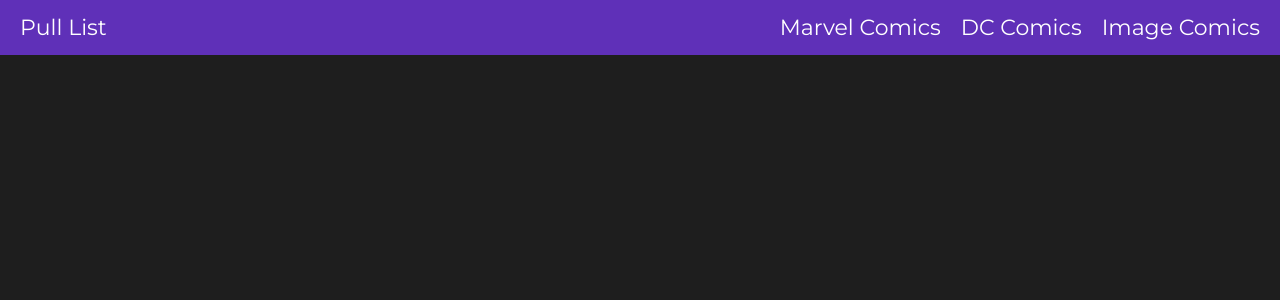
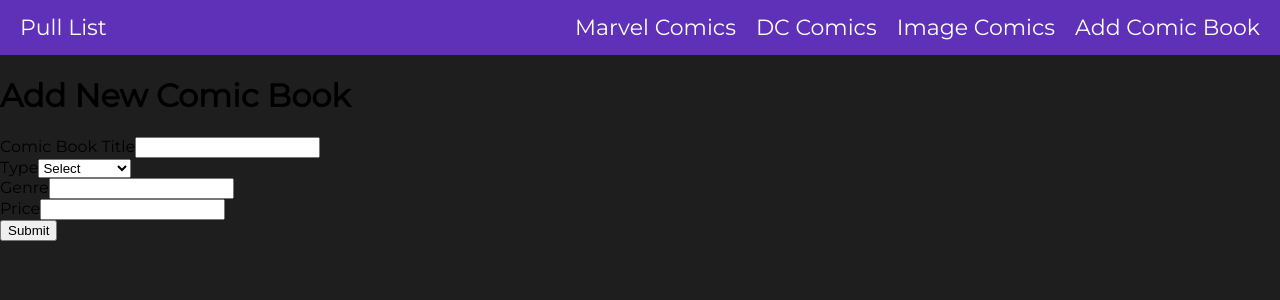
Before and after one commit to LopezChris616/comic-book-pull-list, a React (Create React App) app: page /addComic in a window 1280 px wide. Shown: the top 300 px of the page. Built offline with nearby package versions, Linux system fonts and the light colour scheme.

Commit message:
Add form for new comic books

```diff
--- a/src/components/Navbar.js
+++ b/src/components/Navbar.js
@@ -11,6 +11,7 @@ function Navbar() {
             <NavLink to="/marvel">Marvel Comics</NavLink>
             <NavLink to="/dc">DC Comics</NavLink>
             <NavLink to="/image">Image Comics</NavLink>
+            <NavLink to="/addComic">Add Comic Book</NavLink>
           </div>
         </div>
       );
--- a/src/components/NewComicBook.js
+++ b/src/components/NewComicBook.js
@@ -6,6 +6,36 @@ function NewComicBook() {
     return (
         <>
             <Navbar />
+            <div className="form-container">
+                <h1>Add New Comic Book</h1>
+                <form className="comic-form">
+                    <div className="form-item">
+                        <label for="comic-title">Comic Book Title</label>
+                        <input id="comic-title" />
+                    </div>
+                    <div className="form-item">
+                        <label for="comic-type">Type</label>
+                        <select id="comic-type">
+                            <option disabled selected>Select</option>
+                            <option value="Ongoing">Ongoing</option>
+                            <option value="Mini-Series">Mini-Series</option>
+                            <option value="Maxi-Series">Maxi-Series</option>
+                            <option value="One-Shot">One-Shot</option>
+                        </select>
+                    </div>
+                    <div className="form-item">
+                        <label for="comic-genre">Genre</label>
+                        <input id="comic-genre" />
+                    </div>
+                    <div className="form-item">
+                        <label for="comic-price">Price</label>
+                        <input type="number" id="comic-price" />
+                    </div>
+                    <div className="form-item">
+                        <button>Submit</button>
+                    </div>
+                </form>
+            </div>
         </>
     )
 
```
